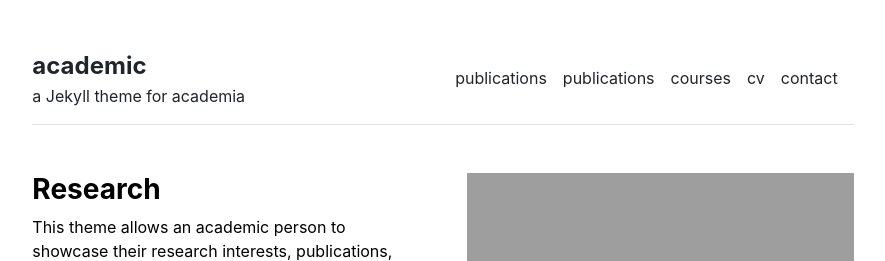
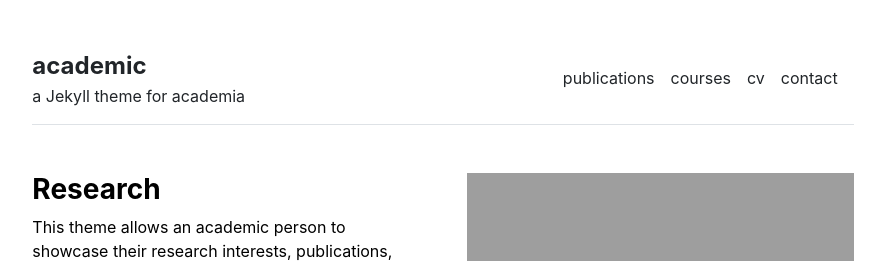
Before and after one commit to stackbit-projects/parallel-tiger-95a47, a Jekyll site: the page built from index.md, in a window 1280 px wide. Shown: the top 261 px of the page, without its empty margins (197-1082 px from the left). Built offline with Jekyll 4.4.1, drawn with Linux system fonts in a browser that asks for light colours.

Commit message:
settings.yml: updated name in menu

```diff
--- a/_data/settings.yml
+++ b/_data/settings.yml
@@ -1,6 +1,5 @@
 menu:
-  - name: publications
-    url: /people
+  - url: /people
   - name: publications
     url: /publications
   - name: courses
```
